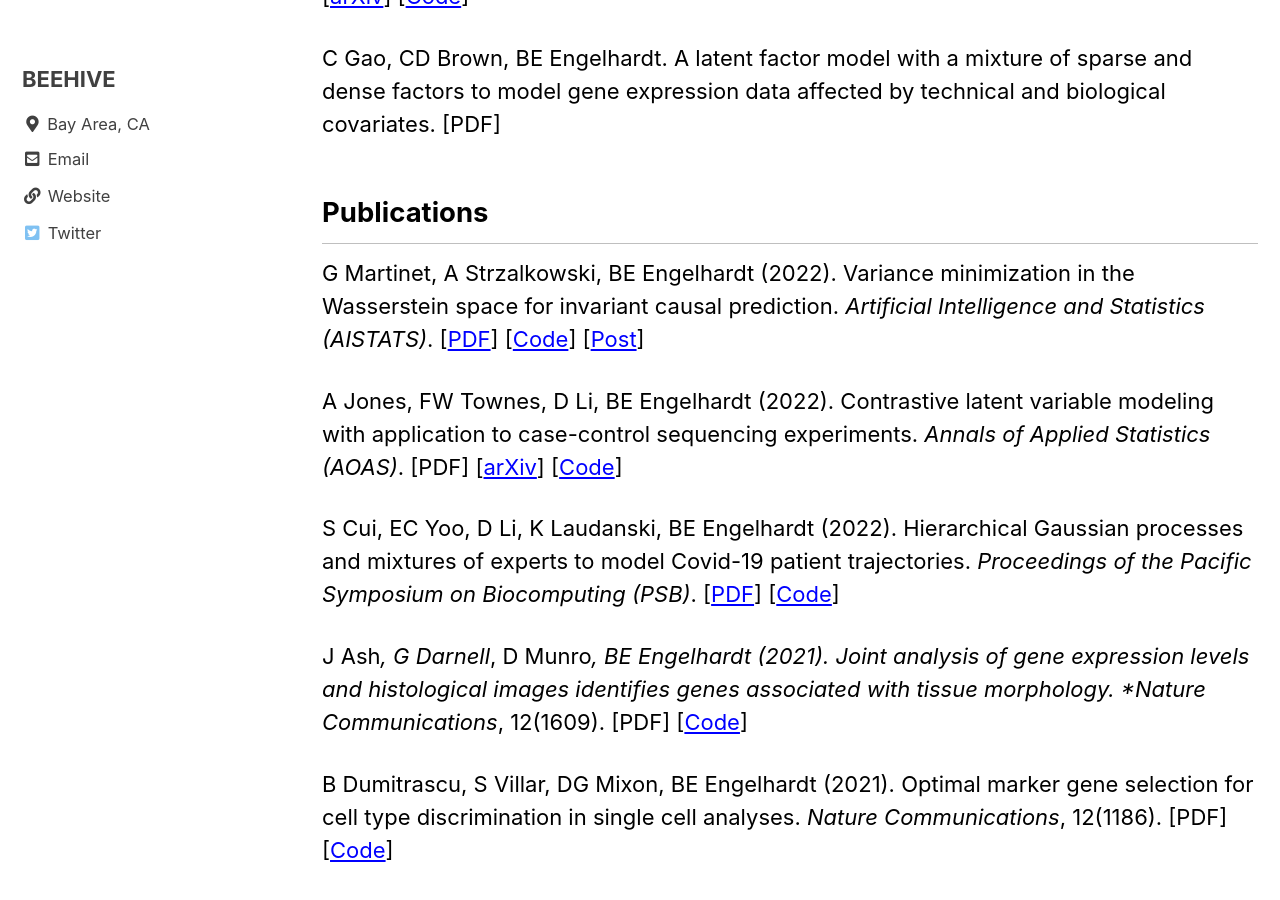
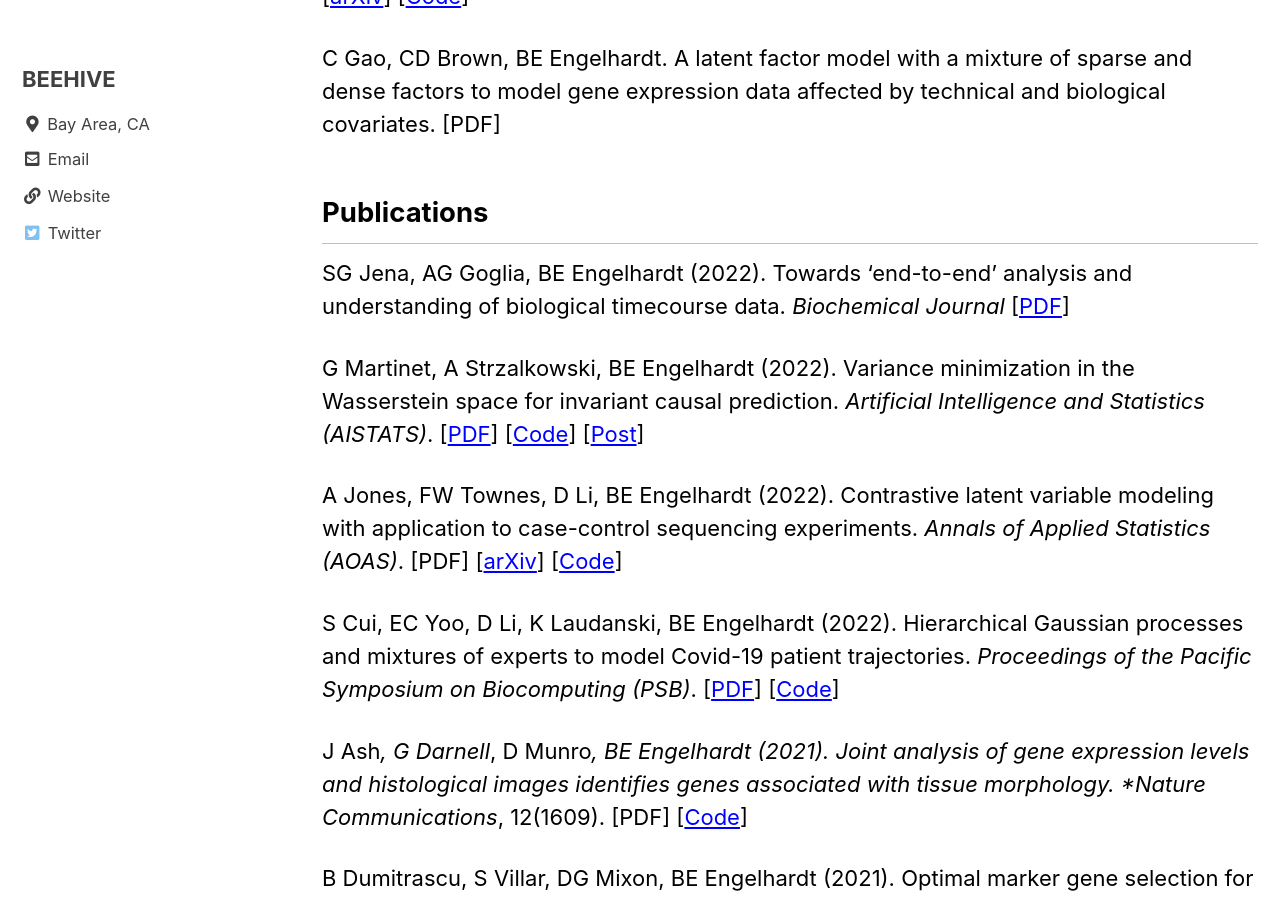
Before and after one commit to stanfordbeehive/stanfordbeehive.github.io, a Jekyll site: the page built from _pages/publications.md, in a window 1280 px wide and 900 px high, scrolled down 1500 px. Built offline with Jekyll 4.4.1, drawn with Linux system fonts in a browser that asks for light colours; cached includes are drawn as plain includes.

Commit message:
Update publications.md

```diff
--- a/_pages/publications.md
+++ b/_pages/publications.md
@@ -35,6 +35,8 @@ AJB Chaney, A Verma, Y Lee, BE Engelhardt. Nonparametric deconvolution models. [
 C Gao, CD Brown, BE Engelhardt. A latent factor model with a mixture of sparse and dense factors to model gene expression data affected by technical and biological covariates. [PDF]
 
 ## Publications
+
+SG Jena, AG Goglia, BE Engelhardt (2022). Towards ‘end-to-end’ analysis and understanding of biological timecourse data. *Biochemical Journal* [[PDF](https://doi.org/10.1042/BCJ20220053)]
 
 G Martinet, A Strzalkowski, BE Engelhardt (2022). Variance minimization in the Wasserstein space for invariant causal prediction. *Artificial Intelligence and Statistics (AISTATS)*. [[PDF](https://proceedings.mlr.press/v151/martinet22a/martinet22a.pdf)] [[Code](https://github.com/astrzalk/WVM_reproducibility)] [[Post](https://stanfordbeehive.github.io/WMD/)]
 
```
